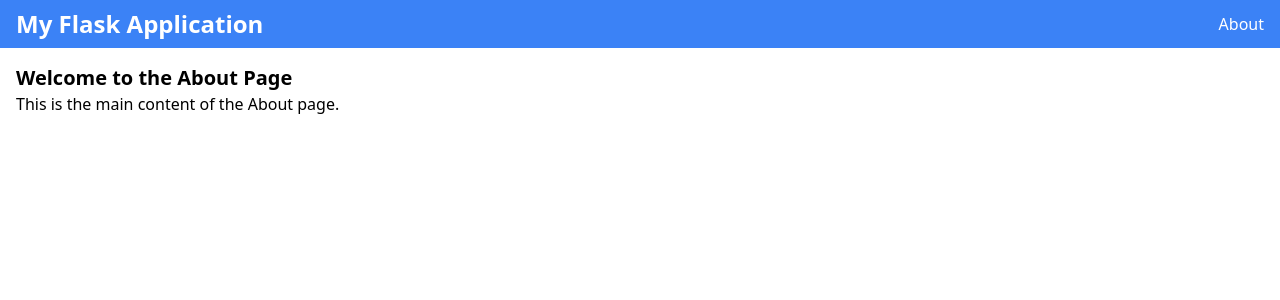
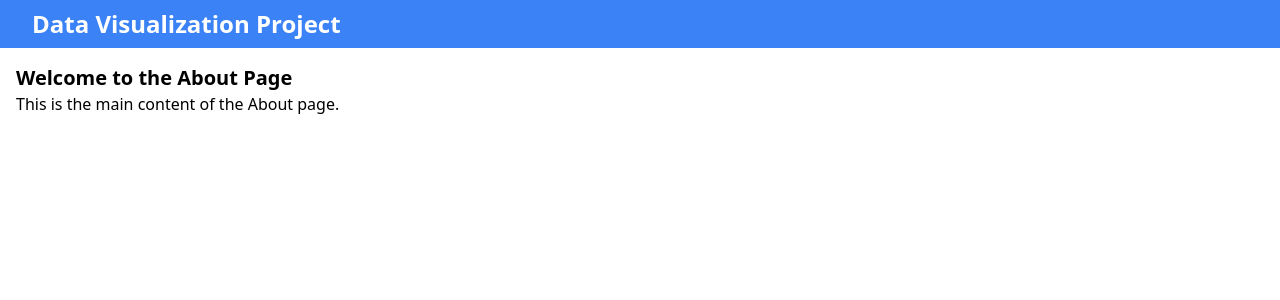
Before and after one commit to ATREE01/data-visualizaion, a Flask app: page /about in a window 1280 px wide. Shown: the top 300 px of the page. Run offline with Flask 3, Linux system fonts and the light colour scheme; some libraries are stand-ins or nearby versions.

Commit message:
feat: remove the link in header

```diff
--- a/templates/layout/header.html
+++ b/templates/layout/header.html
@@ -1,9 +1,5 @@
 <header class="bg-blue-500 text-white px-4 py-2">
-    <nav class='flex'>
-        <a href="/" class="text-2xl font-bold">My Flask Application</a>
-        <div class='flex-1'></div>
-        <ul class="flex space-x-4 items-center">
-            <li><a href="/about" class="hover:underline">About</a></li>
-        </ul>
-    </nav>
+    <div class="container mx-auto px-4 flex justify-between items-center">
+        <a href="/" class="text-2xl font-bold">Data Visualization Project</a>
+    </div>
 </header>
```
